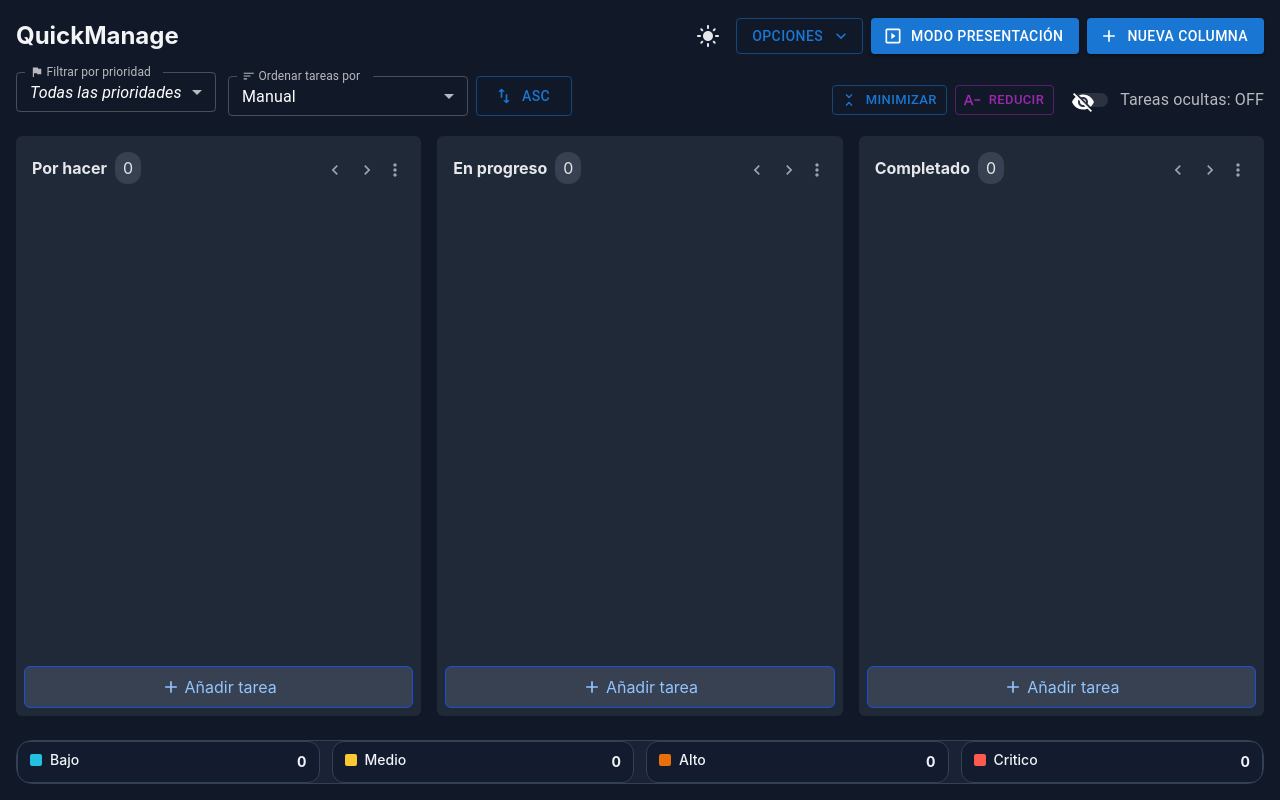
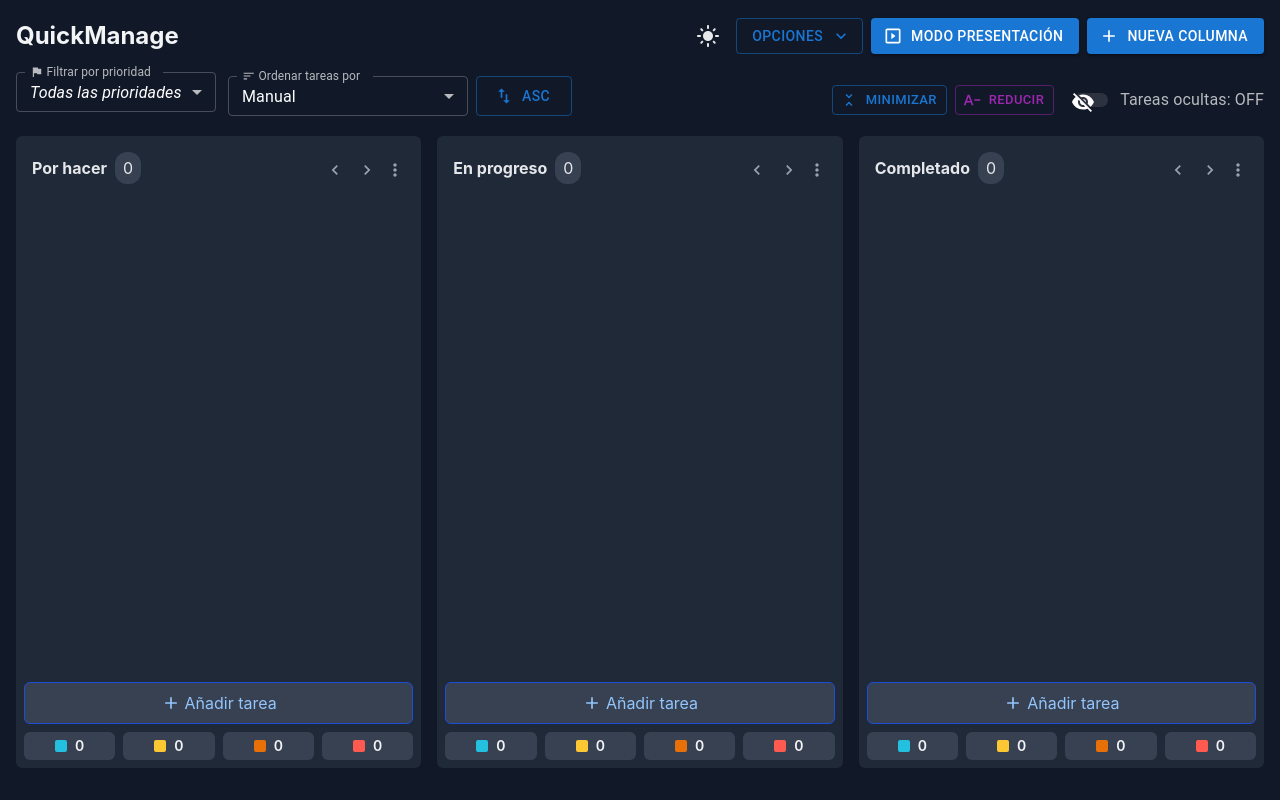
Before and after one commit to Lersgeeb/quick-manage, a React (Vite) app: page / in a window 1280 px wide. Built offline with nearby package versions, Linux system fonts and the light colour scheme.

Commit message:
Refactor priority count logic in Column component and remove unused code from Board component

```diff
--- a/src/components/Board.tsx
+++ b/src/components/Board.tsx
@@ -12,7 +12,7 @@ import { PresentationModeToggle } from './PresentationModeToggle';
 import { useBoard } from '../hooks/useBoard';
 import { useDragDrop } from '../hooks/useDragDrop';
 import { useTheme } from '../contexts/ThemeContext';
-import { Task, TaskPriority, TASK_PRIORITY_OPTIONS, TaskSortField, getTaskPriorityOption } from '../types';
+import { Task, TaskPriority, TaskSortField, getTaskPriorityOption } from '../types';
 import AddIcon from '@mui/icons-material/Add';
 import Dialog from '@mui/material/Dialog';
 import DialogActions from '@mui/material/DialogActions';
@@ -386,21 +386,6 @@ export const Board: React.FC = () => {
       ));
   }, [columnsToRender, showHiddenTasks, selectedTag, selectedPriority]);
 
-  const visiblePriorityCounts = useMemo(() => {
-    const uniqueVisibleTasks = new Map<string, Task>();
-
-    columnsToRender.forEach(column => {
-      getFilteredTasks(column.tasks).forEach(task => {
-        uniqueVisibleTasks.set(task.id, task);
-      });
-    });
-
-    return TASK_PRIORITY_OPTIONS.map(option => ({
-      ...option,
-      count: Array.from(uniqueVisibleTasks.values()).filter(task => task.priority === option.value).length
-    }));
-  }, [columnsToRender, showHiddenTasks, selectedTag, selectedPriority]);
-
   // Toggle minimization for a single task
   const toggleTaskMinimization = (taskId: string) => {
     setMinimizedTasks(prev => {
@@ -604,21 +589,6 @@ export const Board: React.FC = () => {
         </DragDropContext>
       </div>
 
-      <div className={`mt-2 shrink-0 grid grid-cols-2 gap-3 rounded-2xl border text-sm md:grid-cols-4 ${darkMode ? 'border-slate-700 bg-slate-800/70' : 'border-slate-200 bg-white/90'}`}>
-        {visiblePriorityCounts.map((priority) => (
-          <div
-            key={priority.value}
-            className={`flex items-center justify-between rounded-xl border px-3 py-2 ${darkMode ? 'border-slate-700 bg-slate-900/60 text-slate-100' : 'border-slate-200 bg-slate-50 text-slate-800'}`}
-          >
-            <div className="mb-1 flex items-center gap-2">
-              <span className="h-3 w-3 rounded-sm" style={{ backgroundColor: priority.color }} />
-              <span className="font-medium">{priority.label}</span>
-            </div>
-            <div className="text-sm font-bold leading-none">{priority.count}</div>
-          </div>
-        ))}
-      </div>
-
       {/* Modal para crear/editar tareas */}
       <TaskFormModal
         open={taskModal.open}
--- a/src/components/Column.tsx
+++ b/src/components/Column.tsx
@@ -1,6 +1,6 @@
-import React, { useState } from 'react';
+import React, { useMemo, useState } from 'react';
 import { Droppable } from 'react-beautiful-dnd';
-import { Column as ColumnType, Task as TaskType, BoardViewMode } from '../types';
+import { Column as ColumnType, Task as TaskType, BoardViewMode, TASK_PRIORITY_OPTIONS } from '../types';
 import { Task } from './Task';
 import AddIcon from '@mui/icons-material/Add';
 import MoreVertIcon from '@mui/icons-material/MoreVert';
@@ -53,6 +53,14 @@ export const Column: React.FC<ColumnProps> = ({
   const [isEditingTitle, setIsEditingTitle] = useState(false);
   const [newTitle, setNewTitle] = useState(column.title);
   const [anchorEl, setAnchorEl] = useState<null | HTMLElement>(null);
+  const priorityCounts = useMemo(
+    () =>
+      TASK_PRIORITY_OPTIONS.map(option => ({
+        ...option,
+        count: tasks.filter(task => task.priority === option.value).length
+      })),
+    [tasks]
+  );
 
   const handleOpenMenu = (event: React.MouseEvent<HTMLButtonElement>) => {
     setAnchorEl(event.currentTarget);
@@ -187,6 +195,20 @@ export const Column: React.FC<ColumnProps> = ({
       >
         <AddIcon fontSize="small" className="mr-1" /> Añadir tarea
       </button>
+
+      <div className="mt-2 grid grid-cols-4 gap-2">
+        {priorityCounts.map((priority) => (
+          <div
+            key={priority.value}
+            className="flex items-center justify-center gap-2 rounded-md bg-white px-2 py-1 text-sm font-semibold text-gray-700 dark:bg-gray-700 dark:text-gray-100"
+            title={`${priority.count} tareas con prioridad ${priority.label.toLowerCase()}`}
+            aria-label={`${priority.count} tareas con prioridad ${priority.label.toLowerCase()}`}
+          >
+            <span className="h-3 w-3 rounded-sm" style={{ backgroundColor: priority.color }} />
+            <span>{priority.count}</span>
+          </div>
+        ))}
+      </div>
     </div>
   );
 };
```
